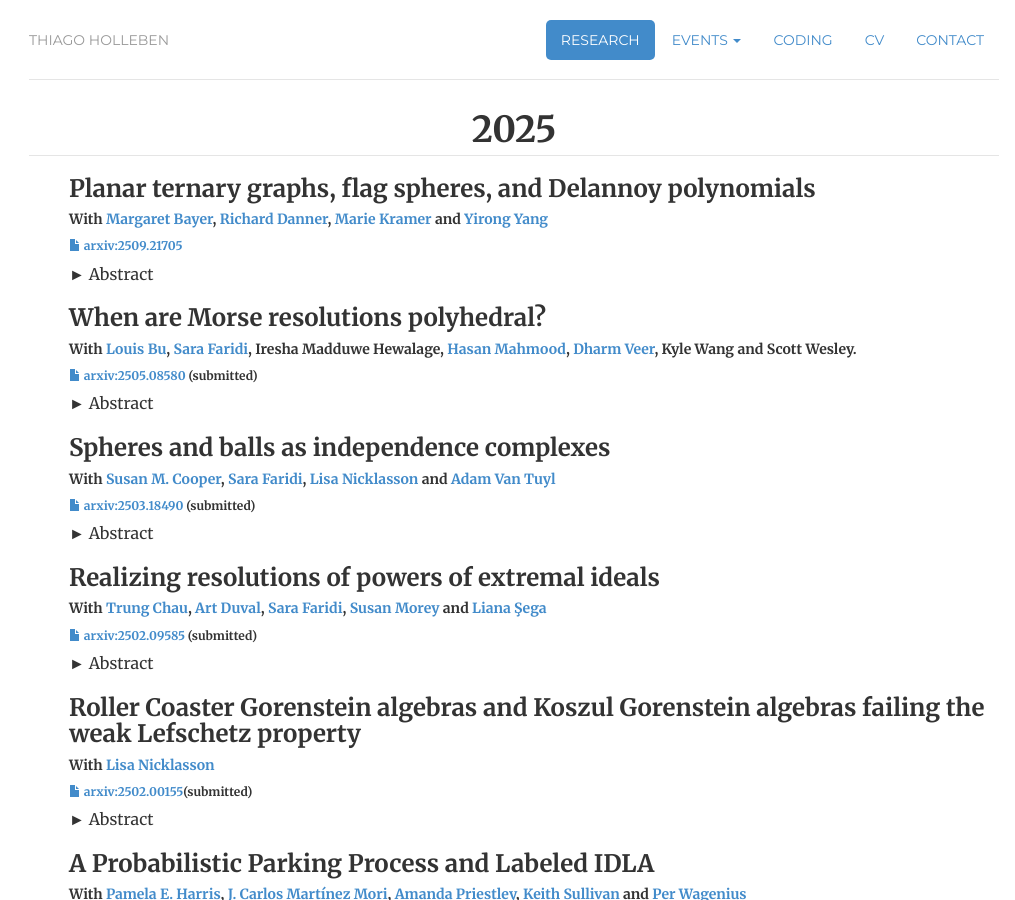
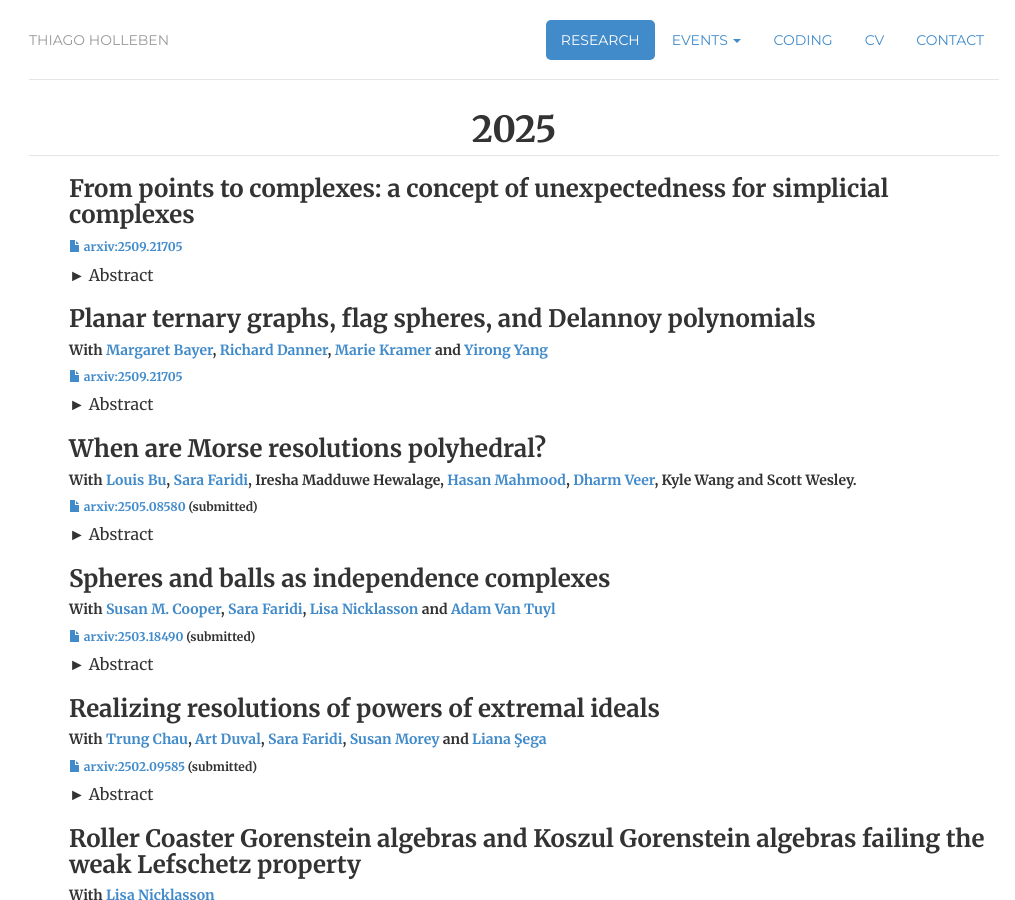
Before and after one commit to hollebenthiago/hollebenthiago.github.io, a Jekyll site: the page built from research/index.html, in a window 1280 px wide and 900 px high. Shown: the whole window, without its empty margins (126-1141 px from the left). Built offline with Jekyll 4.4.1, drawn with Linux system fonts in a browser that asks for light colours.

Commit message:
adding unexpected

```diff
--- a/research/index.html
+++ b/research/index.html
@@ -18,6 +18,23 @@ description: Thiago Holleben is a PhD candidate at Dalhousie University.
 
         <div class="paper-list">
             <ul>
+                <li class="paper">
+                    <h3>
+                        From points to complexes: a concept of unexpectedness for simplicial complexes
+                    </h3>
+                    <h6><a href="https://arxiv.org/pdf/2509.21705"><i class="glyphicon glyphicon-file"></i> arxiv:2509.21705</a></h6>
+                    <details class="styled">
+                        <summary>
+                            Abstract
+                        </summary>
+                        <div>
+                            <p>
+                                In 2018, Cook, Harbourne, Migliore and Nagel introduced the concept of unexpected hypersurfaces, which connects the study of Lefschetz properties of artinian algebras defined by powers of linear forms, to a family of interpolation problems. In this paper, inspired by the theory of unexpected hypersurfaces, we introduce the concept of unexpected systems of parameters for squarefree monomial ideals. Similarly to the setting of points, we show that the existence of an unexpected system of parameters causes a certain algebra to fail the weak Lefschetz property. We then explore combinatorial interpretations of unexpected systems of parameters, and show that this notion is intrinsically related to the theory of balanced complexes.
+                                A consequence of our results is that the theory of Rees algebras turns out to be a powerful tool for studying the existence of systems of parameters satisfying special properties.
+                            </p>
+                        </div>
+                    </details>
+                </li>
                 <li class="paper">
                     <h3>
                         Planar ternary graphs, flag spheres, and Delannoy polynomials
```
Also changed, not shown: 5 other files.
